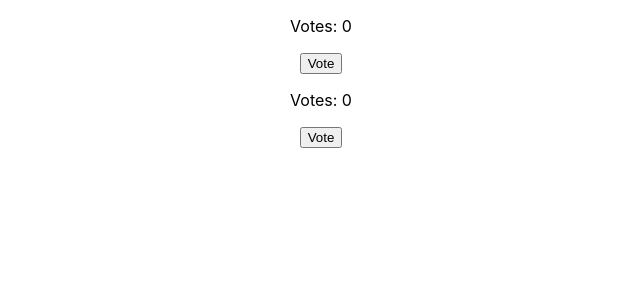
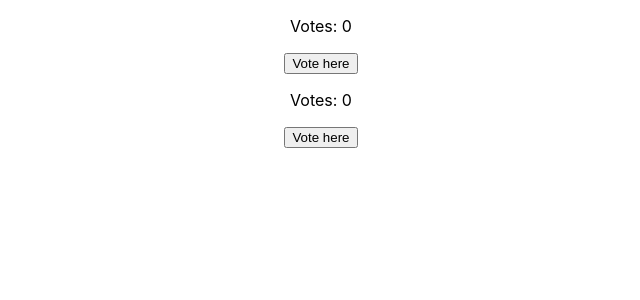
Before and after one commit to chikondiman/app, a React (Create React App) app: page / in a window 1280 px wide. Shown: the top 300 px of the page, without its empty margins (319-959 px from the left). Built offline with nearby package versions, Linux system fonts and the light colour scheme.

Commit message:
Update Component.js

```diff
--- a/src/Component.js
+++ b/src/Component.js
@@ -8,12 +8,12 @@ function Component() {
      <div>
         <p> Votes: {snack1} </p>
        <button onClick={() => setCount1(snack1 + 1)}>
-        Vote
+        Vote here
         </button>
 
         <p>Votes: {snack2} </p>
        <button onClick={() => setCount2(snack2 + 1)}>
-        Vote
+        Vote here
         </button>
       </div>
    );
```
